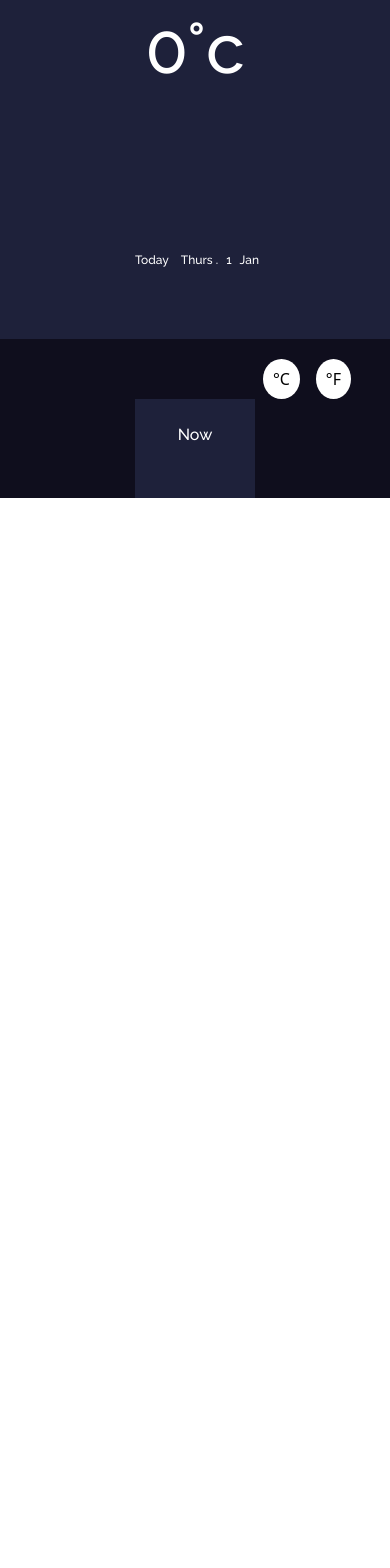
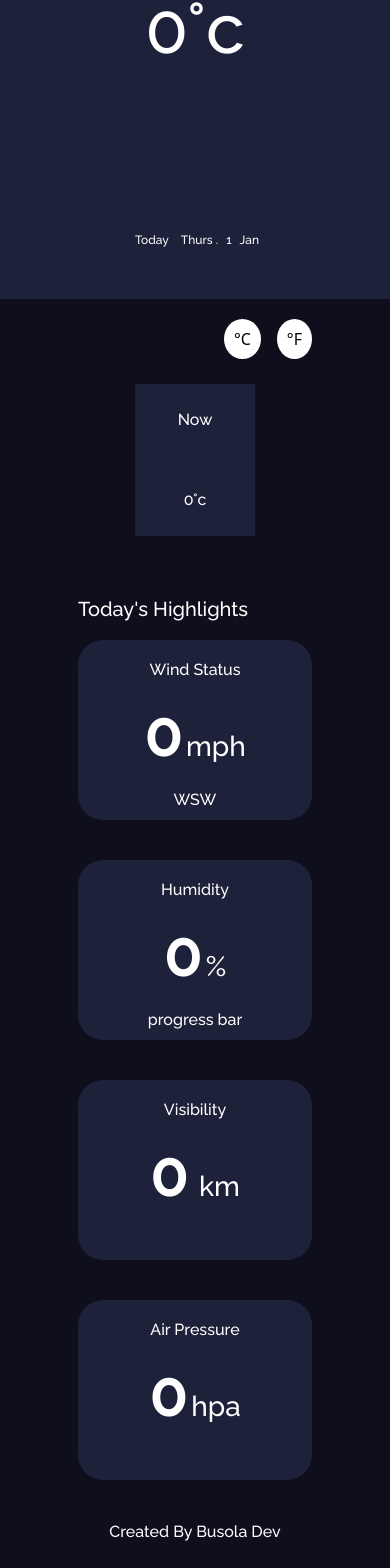
Before and after one commit to beejay321/MyWeather_App, a React (Create React App) app: page / in a window 390 px wide. Shown: the part 346-1914 px from the top of the page. Before the commit the page ends 844 px from the top, so only its background shows below. Built offline with nearby package versions, Linux system fonts and the light colour scheme; no server answers.

Commit message:
Update styles.css

```diff
--- a/src/styles/styles.css
+++ b/src/styles/styles.css
@@ -1,13 +1,11 @@
 body {
-  /* width: 100%; */
-
-  /* background-color: #cccae4; */
+  height: 100vh;
 }
 
 /* ***************Side nav****************** */
 .side-nav {
   padding: 30px 0px;
-  height: 100vh;
+  height: 100%;
   background-color: #1e213a;
   width: 450px;
   color: white;
@@ -26,7 +24,6 @@ body {
 }
 .search-form {
   margin: 20px 0px 60px;
-  /* position: relative; */
   right: 0;
 }
 .search-btn {
@@ -38,7 +35,6 @@ body {
   color: white;
   padding: 8px;
   background-color: rgb(4, 4, 117);
-  /* border-radius: 50px; */
 }
 .weather-image {
   margin: 0px 0px 20px;
@@ -70,26 +66,31 @@ body {
 /* *********************Search******************** */
 .home {
   display: flex;
+  height: 100vh;
 }
 
 /* *********************Home******************** */
+
 .main-div {
-  height: 100vh;
+  height: 100%;
   background-color: #0f0e1d;
   width: calc(100vw - 450px);
   display: flex;
   justify-content: center;
-  padding: 42px;
+  padding: 42px 0px 28px;
+  overflow-y: auto;
 }
 .details {
   width: 50vw;
+  min-height: 95%;
 }
 .daily-div {
+  margin-top: 25px;
   display: flex;
   flex-direction: row;
   justify-content: space-around;
-  /* flex-wrap: wrap; */
   overflow-x: auto;
+  border-radius: 25px;
 }
 
 .daily {
@@ -130,6 +131,7 @@ body {
   text-align: center;
   margin-bottom: 20px;
   font-family: "Raleway", sans-serif;
+  border-radius: 25px;
 }
 
 .highlights :nth-child(1) {
@@ -155,18 +157,22 @@ body {
 }
 
 .footer {
-  padding: 30px 0px 30px;
+  padding: 0px 0px 30px;
   font-size: 16px;
   font-family: "Raleway", sans-serif;
   color: white;
   bottom: 0;
+
+  text-align: center;
 }
 
 /*********************Responsive scsreen *****************************/
 @media only screen and (max-width: 920px) {
+  .home {
+    display: flex;
+    height: 100%;
+  }
   .side-nav {
-    padding: 50px 0px;
-    height: 100%;
     background-color: #1e213a;
     width: 100vw;
     color: white;
@@ -215,7 +221,7 @@ body {
     padding: 50px;
   }
   .details {
-    width: 80vw;
+    width: 60vw;
   }
   .daily-div {
     display: flex;
@@ -255,17 +261,11 @@ body {
 }
 
 @media only screen and (max-width: 1320px) {
-  .home {
-    height: 100vh;
-  }
   .main-div {
     overflow-y: auto;
     padding: 20px 5px;
   }
 
-  .side-nav {
-    height: 100%;
-  }
   .daily-highlights {
     display: flex;
     gap: 20px;
@@ -278,36 +278,3 @@ body {
     padding: 18px;
   }
 }
-
-.scroll {
-  /* width: 100%; */
-  overflow: auto;
-  border-radius: 10px;
-  background-color: rgb(214, 228, 245);
-}
-.scroll2 {
-  /* width: 100%; */
-  /* overflow: auto; */
-  border-radius: 10px;
-  background-color: rgb(214, 228, 245);
-}
-.text {
-  text-align: start;
-}
-.textend {
-  text-align: end;
-}
-.textend {
-  text-align: start;
-}
-.weathericons {
-  min-width: 30px;
-}
-
-.texts {
-  min-width: 80%;
-}
-
-.days {
-  min-width: 40px;
-}
```
